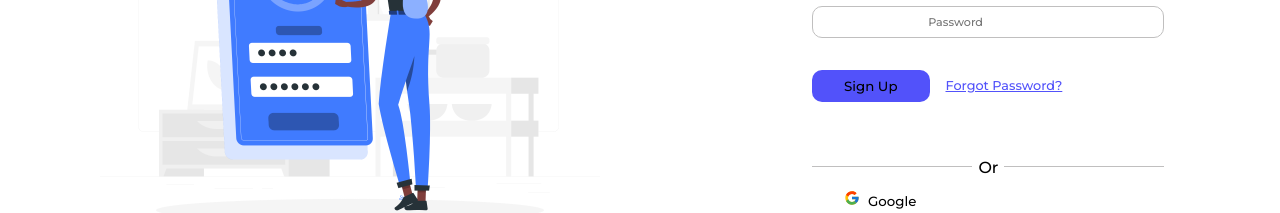
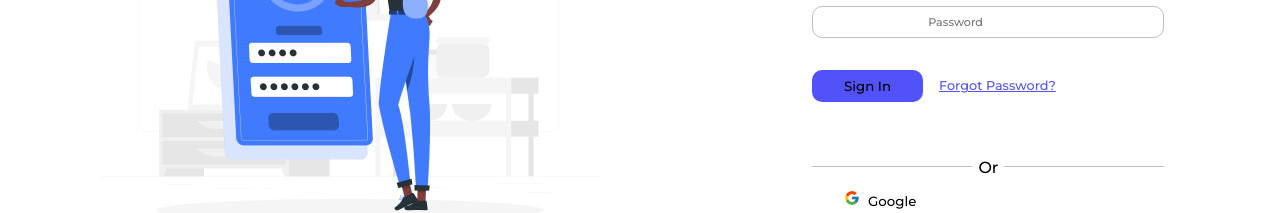
Before and after one commit to geezlothbrok/budget, a React (Create React App) app: page /login in a window 1280 px wide. Shown: the part 420-633 px from the top of the page. Built offline with nearby package versions, Linux system fonts and the light colour scheme; some icons are missing.

Commit message:
found a bug and corrected it on login page

```diff
--- a/src/pages/auth/login/Login.jsx
+++ b/src/pages/auth/login/Login.jsx
@@ -49,7 +49,7 @@ function Login() {
         </div>
         <section className="actions">
           <button type="submit" className="button">
-            Sign Up
+            Sign In
           </button>
           <p className="already-account">
            <Link to="/reset">Forgot Password?</Link>
```
